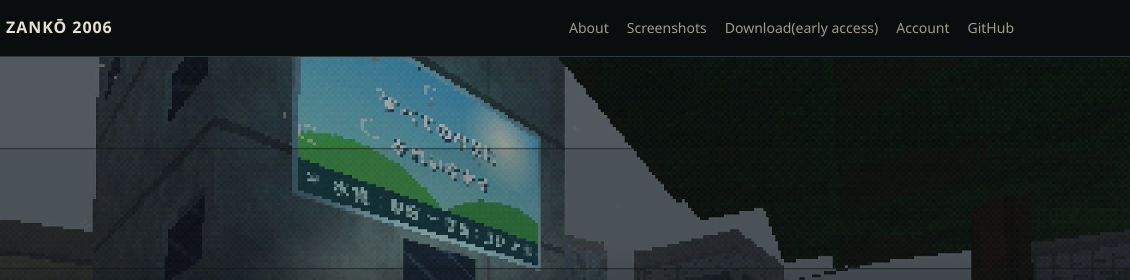
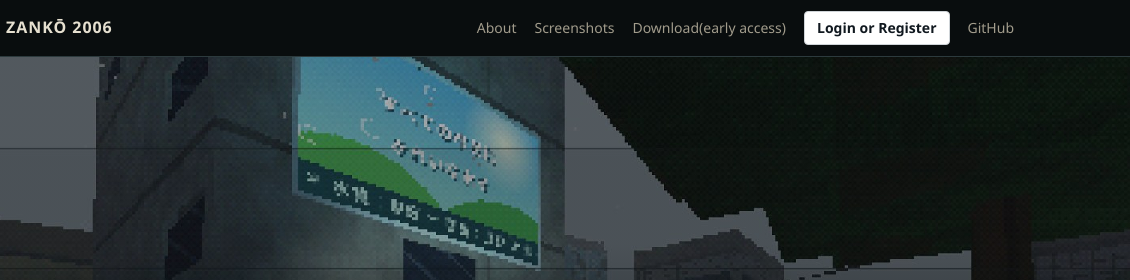
Before and after one commit to FACKERSK/Zanko-2006, a plain HTML site: page docs/index.html in a window 1280 px wide. Shown: the top 280 px of the page, 150-1280 px from the left. Drawn offline with Linux system fonts and the light colour scheme.

Commit message:
Website: Login or Register button in a white box
Co-Authored-By: Claude Fable 5.2 <noreply@anthropic.com>
Claude-Session: https://claude.ai/code/session_019oSPNGHNj2zsjsfgCj3AT6

```diff
--- a/docs/index.html
+++ b/docs/index.html
@@ -30,6 +30,11 @@ nav .brand img { width: 30px; height: 30px; }
 nav .links { margin-left: auto; display: flex; gap: 18px; font-size: 14px; }
 nav .links a { color: var(--dim); text-decoration: none; }
 nav .links a:hover { color: var(--text); }
+nav .links a.acct { color: #10181f; background: #fff; border: 1px solid #cfd4d8; border-radius: 4px; padding: 5px 12px; font-weight: 700; white-space: nowrap; }
+nav .links a.acct:hover { color: #10181f; background: #e9f4fb; border-color: #3c7fb1; }
+nav .links { align-items: center; }
+@media (max-width: 480px) { nav .links a:not(.acct) { display: none; } }
+
 
 header.hero { position: relative; min-height: 78vh; display: flex; align-items: flex-end; background: #000 url(img/hero.jpg) center 30%/cover no-repeat; image-rendering: pixelated; }
 header.hero::after { content: ""; position: absolute; inset: 0; background: linear-gradient(180deg, rgba(10,14,15,.1) 30%, rgba(10,14,15,.92) 88%, var(--bg)); }
@@ -69,14 +74,14 @@ td:first-child { white-space: nowrap; color: var(--amber); font-family: Consolas
 footer { padding: 36px 0 48px; border-top: 1px solid #172022; color: var(--dim); font-size: 14px; }
 footer .wrap { display: flex; flex-wrap: wrap; gap: 10px 26px; }
 
-@media (max-width: 620px) { nav .links { gap: 12px; font-size: 13px; } nav .links .opt { display: none; } header.hero { min-height: 70vh; } }
+@media (max-width: 620px) { nav .links { gap: 12px; font-size: 13px; } nav .links .opt { display: none; } nav .brand { white-space: nowrap; } nav .wrap { gap: 10px; } header.hero { min-height: 70vh; } }
 </style>
 </head>
 <body>
 
 <nav><div class="wrap">
   <a class="brand" href="#"><img src="img/icon.png" alt="">ZANKŌ 2006</a>
-  <div class="links"><a href="#about" class="opt">About</a><a href="#shots">Screenshots</a><a href="#download">Download(early access)</a><a href="account.html">Account</a><a href="https://github.com/FACKERSK/Zanko-2006" class="opt">GitHub</a></div>
+  <div class="links"><a href="#about" class="opt">About</a><a href="#shots" class="opt">Screenshots</a><a href="#download">Download<span class="opt">(early access)</span></a><a href="account.html" class="acct">Login or Register</a><a href="https://github.com/FACKERSK/Zanko-2006" class="opt">GitHub</a></div>
 </div></nav>
 
 <header class="hero"><div class="wrap">
```
Also changed, not shown: docs/account.html (+8 -1 lines).
